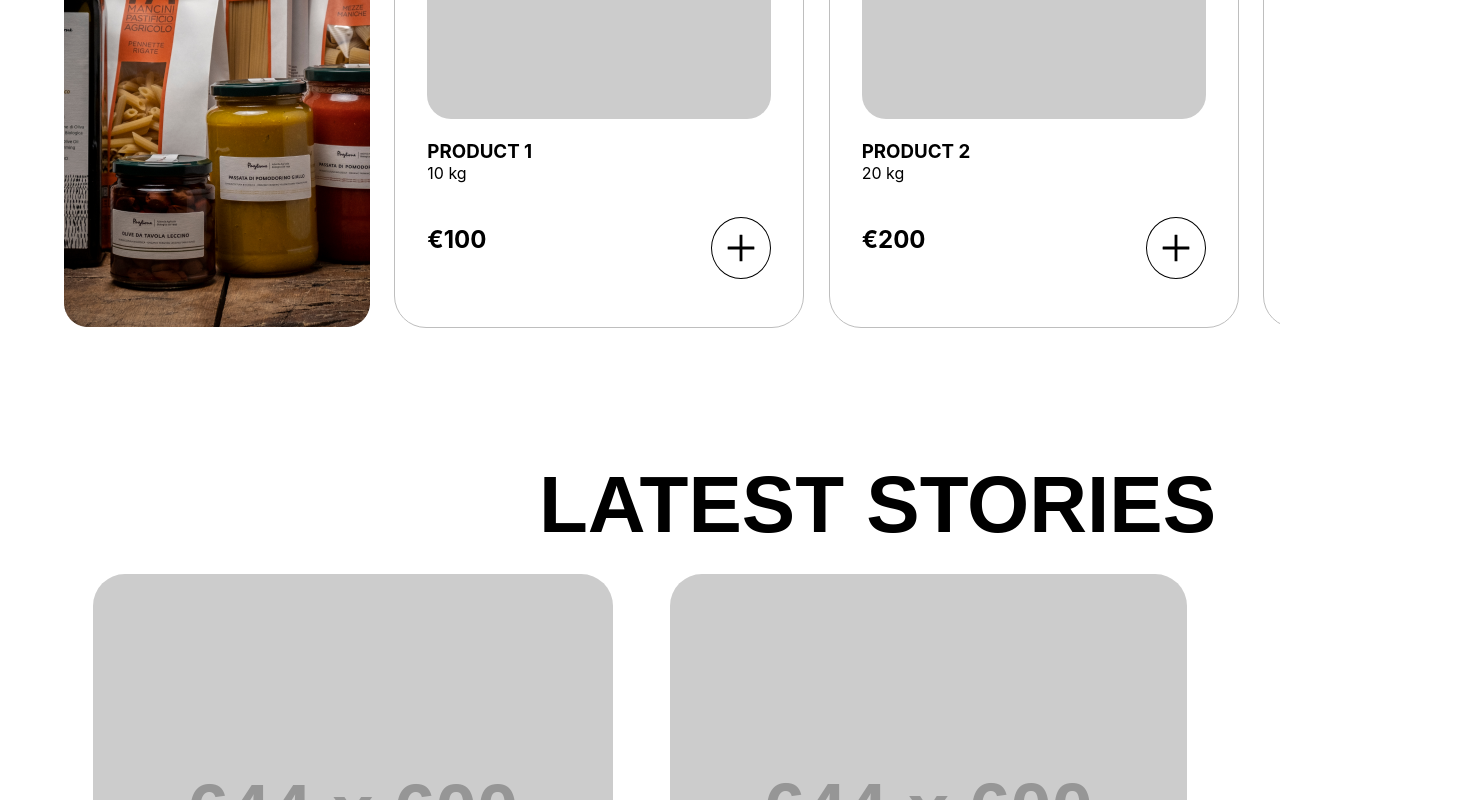
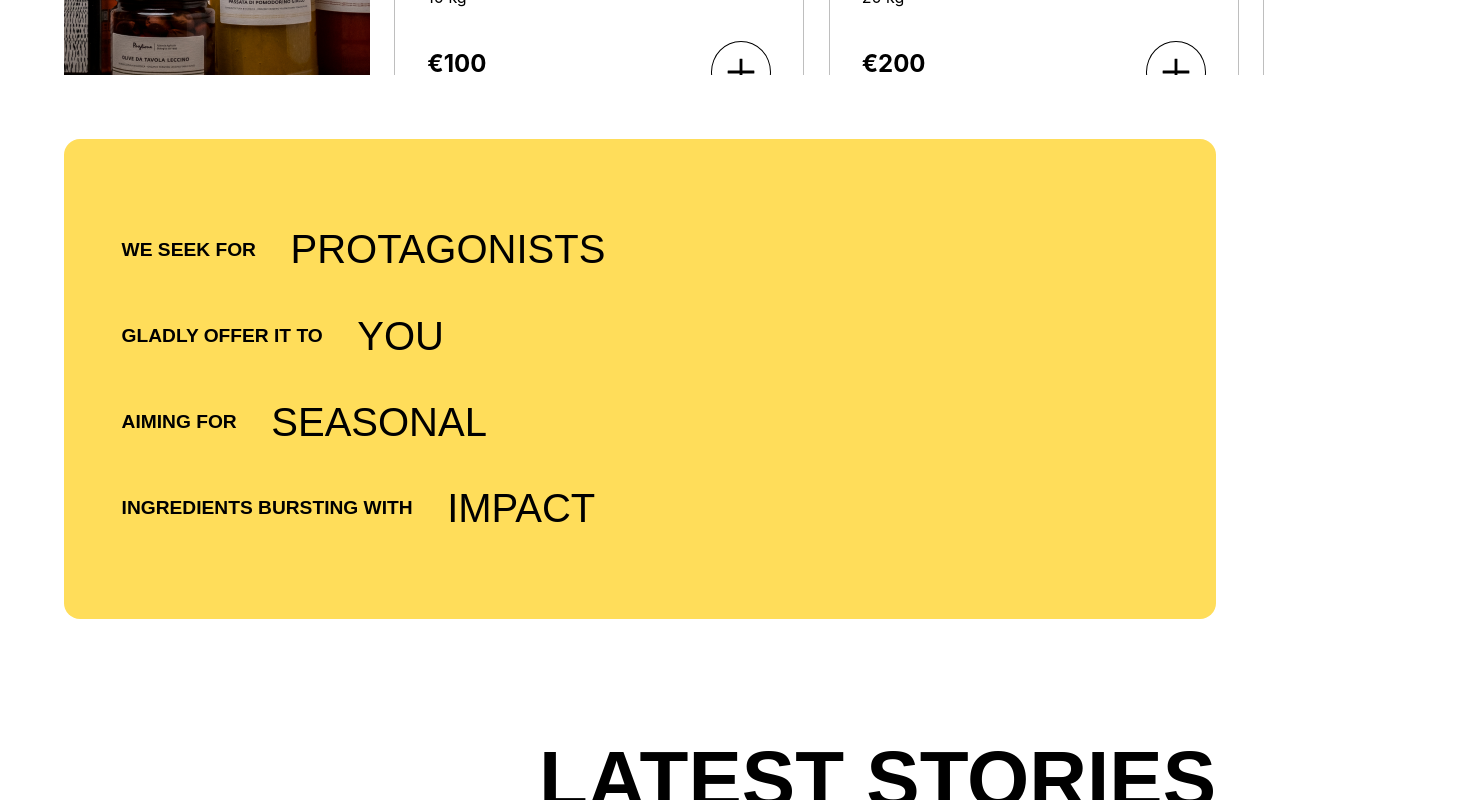
Before and after one commit to leora26/CarnivaleFront, a React (Create React App) app: page / in a window 1280 px wide. Shown: the part 3880-4680 px from the top of the page, 1462 px wide, since content can reach past the window. Built offline with nearby package versions, Linux system fonts and the light colour scheme; a web font is replaced by a local one.

Commit message:
added new section and fixed responsivness

```diff
--- /dev/null
+++ b/src/components/ChangingText.tsx
@@ -0,0 +1,35 @@
+import React, { useState, useEffect } from "react";
+import {ChangingTextStyled} from "./styled/ChangingText.styled";
+
+interface ChangingTextProps {
+    staticText: string;
+    dynamicText: string[];
+}
+
+const ChangingText: React.FC<ChangingTextProps> = (props) => {
+    const { staticText, dynamicText } = props;
+    const [changingText, setChangingText] = useState<string>(dynamicText[0]);
+    const [index, setIndex] = useState<number>(0);
+
+    useEffect(() => {
+        const interval = setInterval(() => {
+            setIndex((prevIndex) => (prevIndex + 1) % dynamicText.length);
+        }, 2000);
+
+        // Cleanup interval on component unmount
+        return () => clearInterval(interval);
+    }, [dynamicText]);
+
+    useEffect(() => {
+        setChangingText(dynamicText[index]);
+    }, [index, dynamicText]);
+
+    return (
+        <ChangingTextStyled>
+            <h5>{staticText}</h5>
+            <p>{changingText}</p>
+        </ChangingTextStyled>
+    );
+}
+
+export default ChangingText;
--- /dev/null
+++ b/src/components/styled/ChangingText.styled.ts
@@ -0,0 +1,67 @@
+import {styled} from "styled-components";
+import theme from "./theme";
+
+export const ChangingTextStyled = styled.div`
+    width: 50%;
+    display: flex;
+    flex-direction: row;
+    margin-left: 5%;
+    align-items: center;
+
+    @media (max-width: ${({theme}) => theme.display.laptop}) {
+        width: 60%;
+    }
+
+    @media (max-width: ${({theme}) => theme.display.tabletHorizontal}) {
+        width: 60%;
+
+    }
+
+    @media (max-width: ${({theme}) => theme.display.tabletVertical}) {
+        width: 70%;
+
+    }
+
+    & h5{
+        text-transform: uppercase;
+        font-size: 1.5rem;
+        font-family: ${({theme}) => theme.fonts.secondaryMedium};
+
+        @media (max-width: ${({theme}) => theme.display.tabletHorizontal}) {
+            font-size: 1.2rem;
+        }
+
+        @media (max-width: ${({theme}) => theme.display.tabletVertical}) {
+            font-size: 1rem;
+        }
+
+        // @media (max-width: ${({theme}) => theme.display.laptop}) {
+        //     font-size: 7rem;
+        // }
+    }
+
+    & p{
+        text-transform: uppercase;
+        font-size: 3rem;
+        margin: 0 0 0 5%;
+        font-family: ${({theme}) => theme.fonts.secondaryMedium};
+
+        @media (max-width: ${({theme}) => theme.display.tabletHorizontal}) {
+            font-size: 2.5rem;
+        }
+
+        @media (max-width: ${({theme}) => theme.display.tabletVertical}) {
+            font-size: 1.5rem;
+        }
+    }
+`
+
+export const ChangingTextContainer = styled.div`
+    width: 100%;
+    height: 100%;
+    background-color: #FFDD5A;
+    display: flex;
+    flex-direction: column;
+    justify-content: center;
+    border-radius: 1rem;
+`
--- a/src/components/styled/HomepageSection.styled.ts
+++ b/src/components/styled/HomepageSection.styled.ts
@@ -28,21 +28,33 @@ export const HomePageSectionStyled = styled.section<HomePageSectionStyledProps>`
         letter-spacing: -2px;
         border-bottom: 1rem solid #FFDD5A;
 
-        @media (max-width: ${({theme}) => theme.display.tabletHorizontal}) {
-            font-size: 5rem;
-            width: 25%;
-            height: 50%;
-        }
-
-        @media (max-width: ${({theme}) => theme.display.tabletVertical}) {
-            font-size: 4rem;
-            width: 25%;
-        }
-
         @media (max-width: ${({theme}) => theme.display.laptop}) {
             font-size: 7rem;
             width: 25%;
         }
+        @media (max-width: ${({theme}) => theme.display.tabletHorizontal}) {
+            font-size: 7rem;
+            width: 25%;
+            height: 90%;
+        }
+
+        @media (max-width: ${({theme}) => theme.display.tabletVertical}) {
+            font-size: 7rem;
+            width: 50%;
+        }
+
+
+        @media (max-width: ${({theme}) => theme.display.smallTabletHorizontal}) {
+            font-size: 6rem;
+            width: 25%;
+            height: 90%;
+        }
+        @media (max-width: ${({theme}) => theme.display.smallTabletVertical}) {
+            font-size: 4rem;
+            width: 25%;
+            height: 80%;
+        }
+
     }
 
     & #workWithSpan {
@@ -70,7 +82,12 @@ export const HomePageSectionStyled = styled.section<HomePageSectionStyledProps>`
         height: ${(props) => props.tabletVerticalSectionHeight || '40vh'} !important;
     }
 
+    @media (max-width: ${({theme}) => theme.display.smallTabletVertical}) {
+        margin-bottom: 5%;
+        height: 40vh !important;
+    }
+
     @media (max-width: ${({theme}) => theme.display.laptop}) {
-        height: 100vh;
+        height: 50vh;
     }
 `
--- a/src/components/styled/ProductSection.styled.ts
+++ b/src/components/styled/ProductSection.styled.ts
@@ -26,18 +26,26 @@ export const Container = styled.div<ContainerProps>`
         margin: 0;
         font-size: 5rem;
 
+        @media (max-width: ${({theme}) => theme.display.laptop}) {
+            font-size: 4.5rem;
+        }
         @media (max-width: ${({theme}) => theme.display.tabletHorizontal}) {
             width: 60%;
         }
 
-        @media (max-width: ${({theme}) => theme.display.laptop}) {
-            font-size: 4.5rem;
-        }
 
         @media (max-width: ${({theme}) => theme.display.tabletVertical}) {
             width: 60%;
             font-size: 3rem;
         }
+        @media (max-width: ${({theme}) => theme.display.smallTabletHorizontal}) {
+            font-size: 4rem;
+        }
+
+        @media (max-width: ${({theme}) => theme.display.smallTabletVertical}) {
+            font-size: 3rem;
+        }
+
     }
 
 
@@ -53,7 +61,7 @@ export const ProductsContainer = styled.div`
     margin: 5% 0 5% auto;
 
      @media (max-width: ${({theme}) => theme.display.laptop}) {
-         height: 100vh;
+         height: 60vh;
      }
 
     @media (max-width: ${({theme}) => theme.display.tabletVertical}) {
--- a/src/components/styled/TextOverlay.ts
+++ b/src/components/styled/TextOverlay.ts
@@ -22,6 +22,10 @@ const TextOverlay = styled.div`
         @media (max-width: ${({theme}) => theme.display.tabletVertical}) {
             font-size: 6em;
         }
+
+        @media (max-width: ${({theme}) => theme.display.smallTabletVertical}) {
+            font-size: 4em;
+        }
     }
 
     & #booking-heading{
@@ -42,6 +46,10 @@ const TextOverlay = styled.div`
 
         @media (max-width: ${({theme}) => theme.display.tabletVertical}) {
             width: 30%;
+        }
+
+        @media (max-width: ${({theme}) => theme.display.smallTabletVertical}) {
+            width: 40%;
         }
     }
 
--- a/src/components/styled/nav-footer/Footer.styled.tsx
+++ b/src/components/styled/nav-footer/Footer.styled.tsx
@@ -11,7 +11,7 @@ export const FooterStyled = styled.footer`
     border-top-right-radius: 1rem;
 
 
-    & h1{
+    & h1 {
         color: black;
         font-size: 16em;
         letter-spacing: 2rem;
@@ -20,19 +20,23 @@ export const FooterStyled = styled.footer`
         font-family: ${({ theme }) => theme.fonts.primaryBold};
         font-weight: bold;
 
-
-        @media (max-width: ${({theme}) => theme.display.tabletHorizontal}) {
+        @media (max-width: ${({ theme }) => theme.display.laptop}) {
+            font-size: 12em;
+        }
+        @media (max-width: ${({ theme }) => theme.display.tabletHorizontal}) {
             font-size: 10em;
         }
-
-        @media (max-width: ${({theme}) => theme.display.laptop}) {
-            font-size: 12em;
+        @media (max-width: ${({ theme }) => theme.display.smallTabletHorizontal}) {
+            font-size: 8em;
         }
-
-        @media (max-width: ${({theme}) => theme.display.tabletVertical}) {
+        @media (max-width: ${({ theme }) => theme.display.tabletVertical}) {
             font-size: 7rem;
         }
+        @media (max-width: ${({ theme }) => theme.display.smallTabletVertical}) {
+            font-size: 5rem;
+        }
     }
+
 `
 
 export const Container = styled.div`
@@ -84,6 +88,10 @@ export const FooterNavigationContainer = styled.div`
     justify-content: space-around;
     width: 20%;
     align-items: center;
+
+    @media (max-width: ${({theme}) => theme.display.smallTabletVertical}) {
+        width: 40%;
+    }
 `
 
 export const FooterForm = styled.form`
--- a/src/components/styled/theme.js
+++ b/src/components/styled/theme.js
@@ -14,7 +14,8 @@ const theme = {
         secondaryLight: 'Lexend-Light, sans-serif',
     },
     display: {
-        mobile: "756px",
+        smallTabletVertical: "820px",
+        smallTabletHorizontal: "1200px",
         tabletVertical: "1024px",
         tabletHorizontal: "1400px",
         laptop: "1600px"
--- a/src/pages/static/HomePage.tsx
+++ b/src/pages/static/HomePage.tsx
@@ -20,9 +20,16 @@ import DairyCategory from "../../assets/pictures/category-dairy.png"
 import PoultryCategory from "../../assets/pictures/category-poultry.png"
 import HomePageVideo from "../../assets/videos/homepage-video.mp4"
 import GetInTouch from "../../components/GetInTouch";
+import ChangingText from "../../components/ChangingText";
+import {ChangingTextContainer} from "../../components/styled/ChangingText.styled";
 
 
 const HomePage = () => {
+    const weSeekForText: string[] = ["FARMERS", "PRODUCERS", "HEROES", "PROTAGONISTS", "PEOPLE WITH IMPACT"];
+    const offerText: string[] = ["CHEF", "ENTHUSIASTS", "HOMECHEFS", "YOU"];
+    const aimingForText: string[] = ["Awareness", "Wise", "Natural", "Seasonal", "Tradition", "Culture ", "Craft", "Sustainability"];
+    const ingredientsText: string[] = ["identity", "taste", "happiness", "impact", "personality", "satisfaction ", "transparency", "value"];
+
     return (
         <>
             <HomepageStyled>
@@ -105,6 +112,16 @@ const HomePage = () => {
                 {/*    </TextOverlay>*/}
                 {/*</HomePageSectionStyled>*/}
 
+                <HomePageSectionStyled direction="column" sectionHeight="70vh" tabletHorizontalSectionHeight="60vh"
+                                       tabletVerticalSectionHeight="30vh">
+                    <ChangingTextContainer>
+                        <ChangingText staticText="WE SEEK FOR" dynamicText={weSeekForText}/>
+                        <ChangingText staticText="GLADLY OFFER IT TO" dynamicText={offerText}/>
+                        <ChangingText staticText="AIMING FOR" dynamicText={aimingForText}/>
+                        <ChangingText staticText="INGREDIENTS BURSTING WITH " dynamicText={ingredientsText}/>
+                    </ChangingTextContainer>
+                </HomePageSectionStyled>
+
                 <h4>LATEST STORIES</h4>
                 <LatestStories/>
 
```
